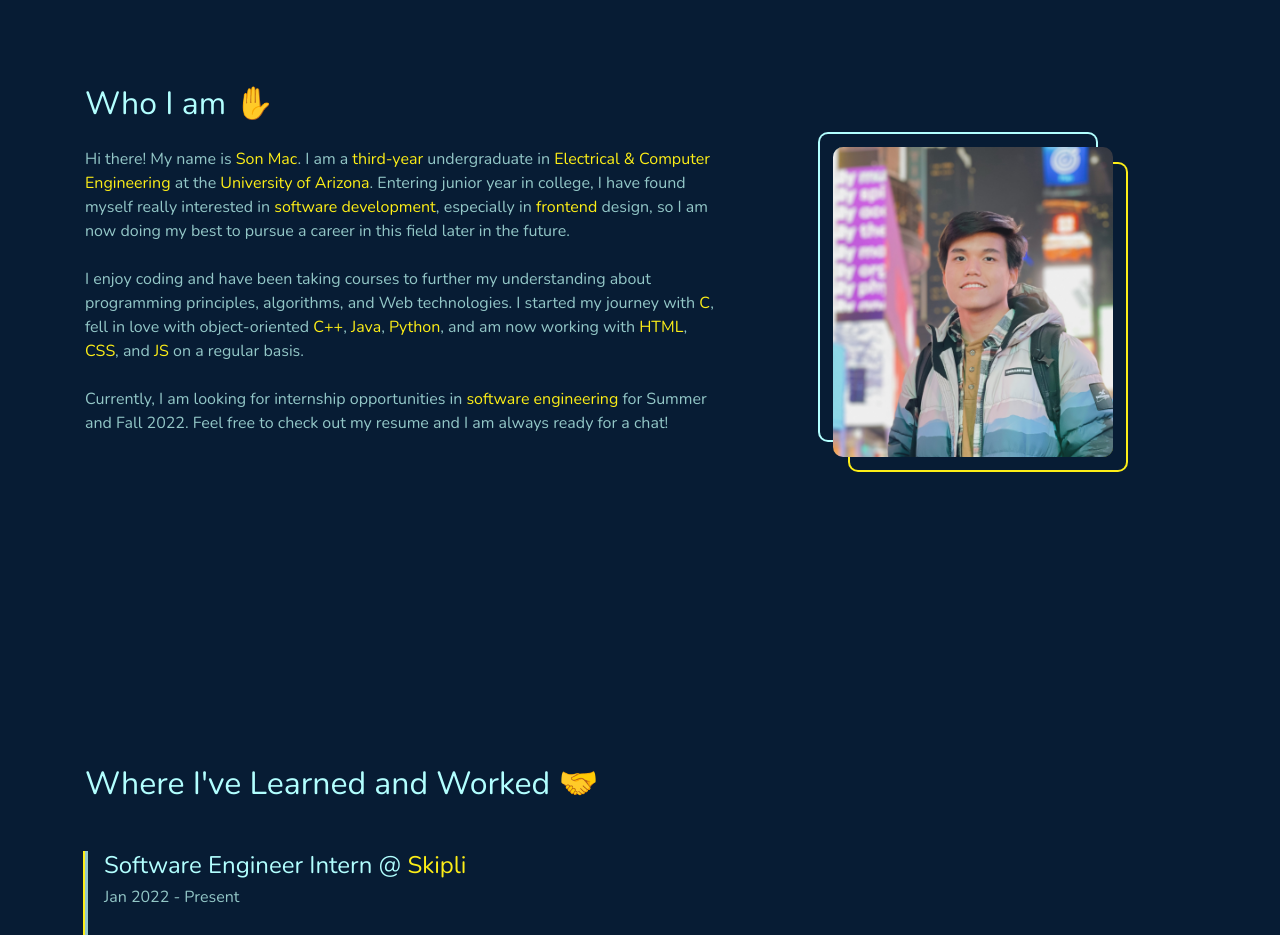
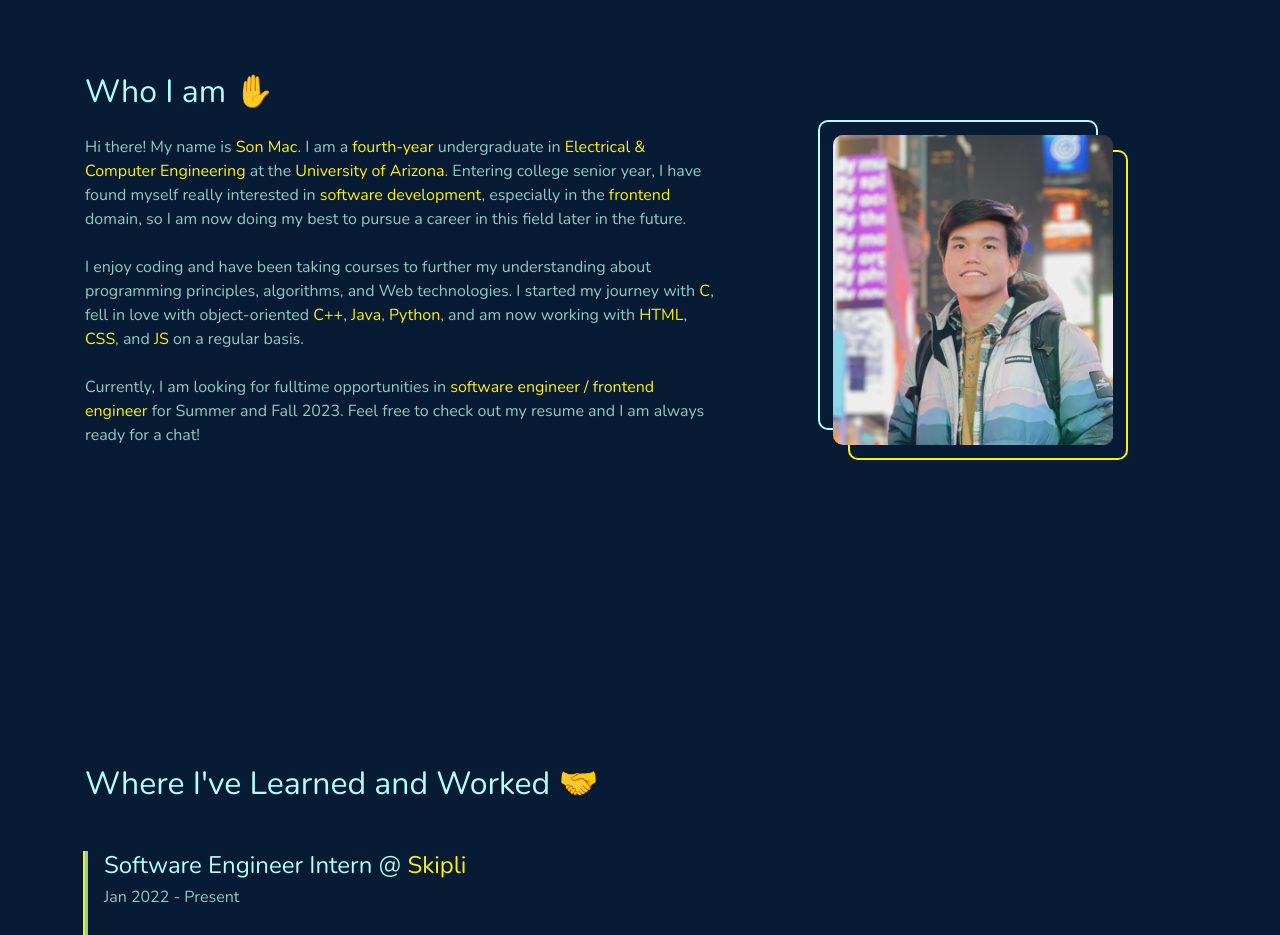
Before and after one commit to sonmac1203/portfolio-website, a React (Create React App) app: page / in a window 1280 px wide. Shown: the part 920-1855 px from the top of the page. Built offline with nearby package versions, Linux system fonts and the light colour scheme.

Commit message:
Updated About

```diff
--- a/src/components/About.js
+++ b/src/components/About.js
@@ -11,18 +11,18 @@ const About = () => {
           <Col className='about-paragraph mb-4' lg='7'>
             <p className='mb-4'>
               Hi there! My name is <span className='emphasized'>Son Mac</span>.
-              I am a <span className='emphasized'>third-year</span>{' '}
+              I am a <span className='emphasized'>fourth-year</span>{' '}
               undergraduate in{' '}
               <span className='emphasized'>
                 Electrical &#38; Computer Engineering
               </span>{' '}
               at the <span className='emphasized'>University of Arizona</span>.
-              Entering junior year in college, I have found myself really
+              Entering college senior year, I have found myself really
               interested in{' '}
               <span className='emphasized'>software development</span>,
-              especially in <span className='emphasized'>frontend</span> design,
-              so I am now doing my best to pursue a career in this field later
-              in the future.
+              especially in the <span className='emphasized'>frontend</span>{' '}
+              domain, so I am now doing my best to pursue a career in this field
+              later in the future.
             </p>
             <p className='mb-4'>
               I enjoy coding and have been taking courses to further my
@@ -37,10 +37,12 @@ const About = () => {
               <span className='emphasized'>JS</span> on a regular basis.
             </p>
             <p>
-              Currently, I am looking for internship opportunities in{' '}
-              <span className='emphasized'>software engineering</span> for
-              Summer and Fall 2022. Feel free to check out my resume and I am
-              always ready for a chat!
+              Currently, I am looking for fulltime opportunities in{' '}
+              <span className='emphasized'>
+                software engineer / frontend engineer
+              </span>{' '}
+              for Summer and Fall 2023. Feel free to check out my resume and I
+              am always ready for a chat!
             </p>
           </Col>
           <Col className='img-about' lg='5'>
```
